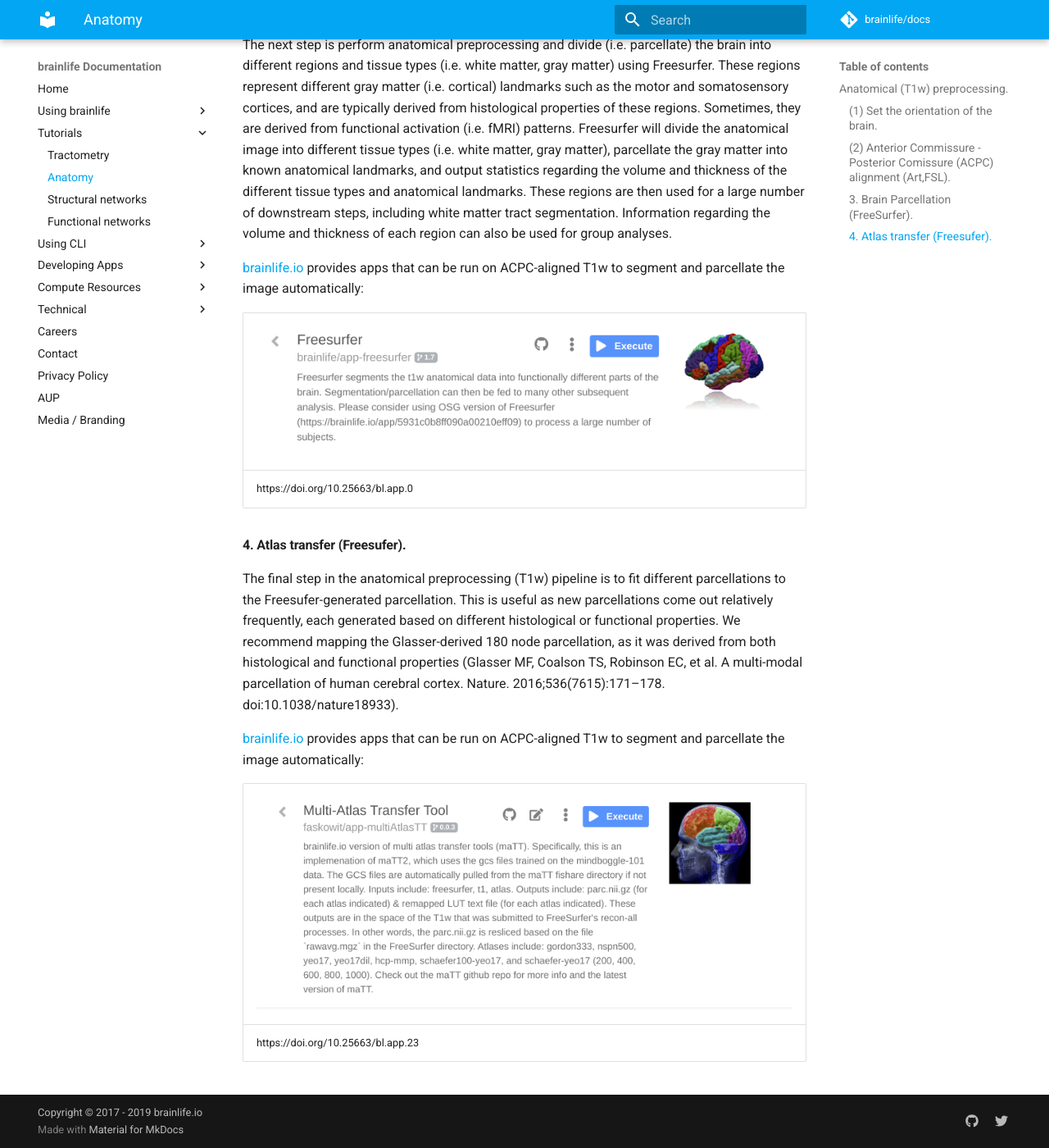
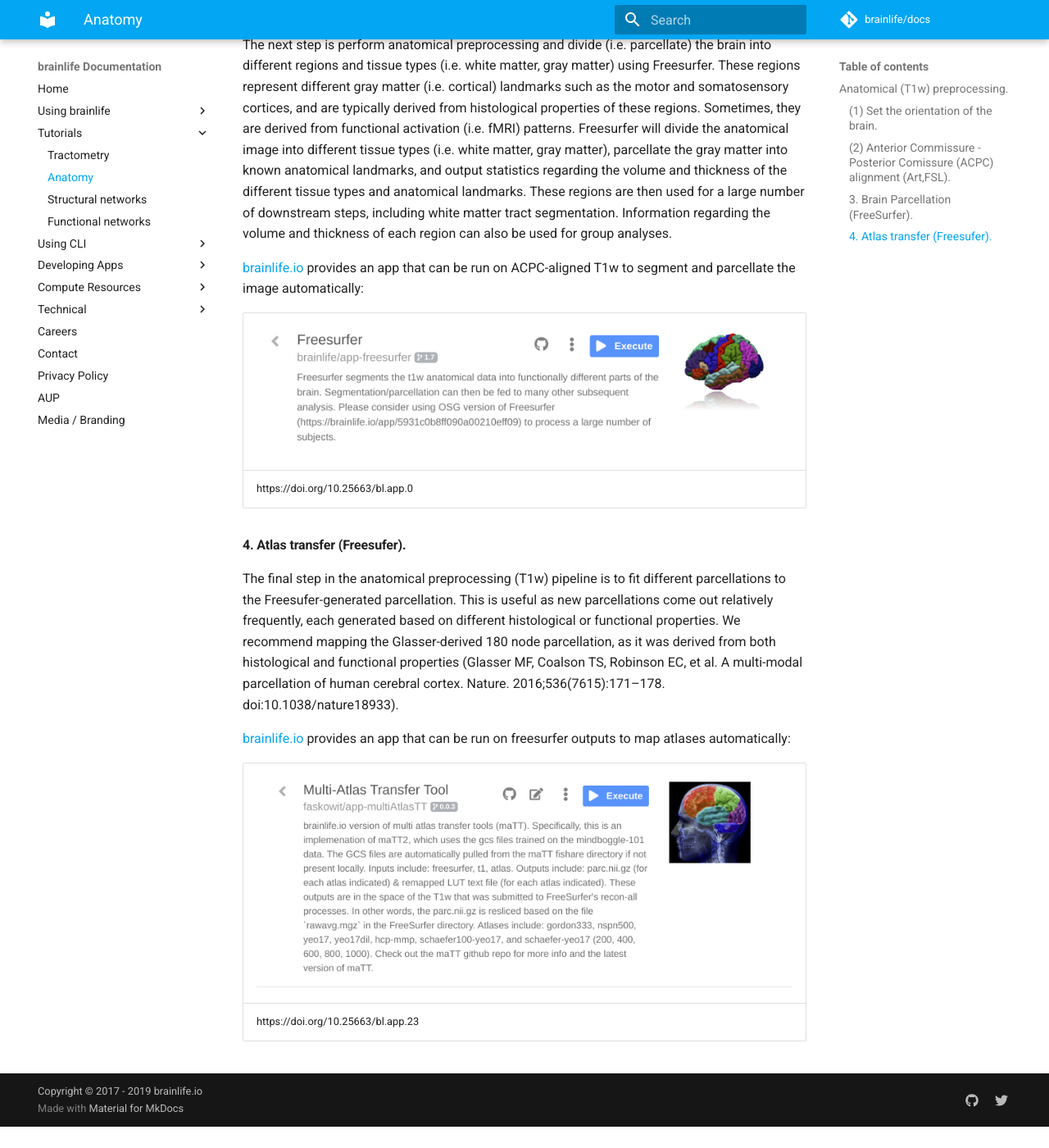
Before and after one commit to brainlife/docs, an MkDocs documentation site: the page built from docs/tutorial/t1w-preprocessing.md, in a window 1280 px wide and 1400 px high, scrolled down 2583 px. Shown: the whole window at 82% size. Built offline with MkDocs 1.6.1 and Material for MkDocs 9.7.7, drawn with Linux system fonts in a browser that asks for light colours; comment, search, counter and statistics services are not loaded; after the commit the page ends 3957 px from its top, so only the background shows below that.

Commit message:
Update t1w-preprocessing.md

```diff
--- a/docs/tutorial/t1w-preprocessing.md
+++ b/docs/tutorial/t1w-preprocessing.md
@@ -41,7 +41,7 @@
 
 The next step is perform anatomical preprocessing and divide (i.e. parcellate) the brain into different regions and tissue types (i.e. white matter, gray matter) using Freesurfer. These regions represent different gray matter (i.e. cortical) landmarks such as the motor and somatosensory cortices, and are typically derived from histological properties of these regions. Sometimes, they are derived from functional activation (i.e. fMRI) patterns. Freesurfer will divide the anatomical image into different tissue types (i.e. white matter, gray matter), parcellate the gray matter into known anatomical landmarks, and output statistics regarding the volume and thickness of the different tissue types and anatomical landmarks. These regions are then used for a large number of downstream steps, including white matter tract segmentation. Information regarding the volume and thickness of each region can also be used for group analyses.
 
-[brainlife.io](https://brainlife.io) provides apps that can be run on ACPC-aligned T1w to segment and parcellate the image automatically:
+[brainlife.io](https://brainlife.io) provides an app that can be run on ACPC-aligned T1w to segment and parcellate the image automatically:
 
 | ![freesurfer](/docs/img/app.freesurfer.bl.header.png)|
 |------------------------------------|
@@ -51,7 +51,7 @@
 
 The final step in the anatomical preprocessing (T1w) pipeline is to fit different parcellations to the Freesufer-generated parcellation. This is useful as new parcellations come out relatively frequently, each generated based on different histological or functional properties. We recommend mapping the Glasser-derived 180 node parcellation, as it was derived from both histological and functional properties (Glasser MF, Coalson TS, Robinson EC, et al. A multi-modal parcellation of human cerebral cortex. Nature. 2016;536(7615):171–178. doi:10.1038/nature18933).
 
-[brainlife.io](https://brainlife.io) provides apps that can be run on ACPC-aligned T1w to segment and parcellate the image automatically:
+[brainlife.io](https://brainlife.io) provides an app that can be run on freesurfer outputs to map atlases automatically:
 
 | ![matt](/docs/img/app.matt.bl.header.png)|
 |------------------------------------|
```
